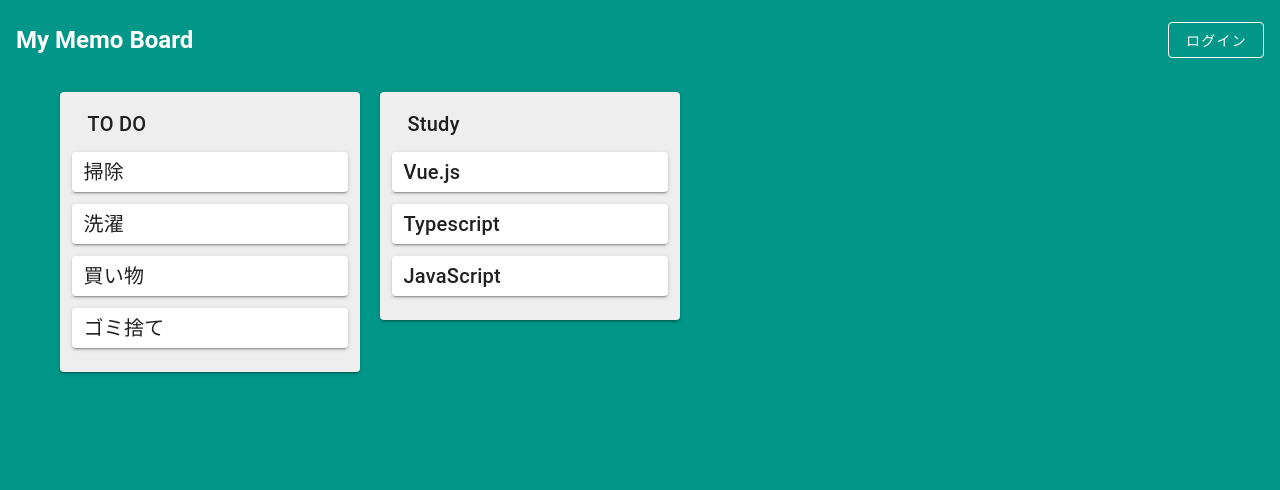
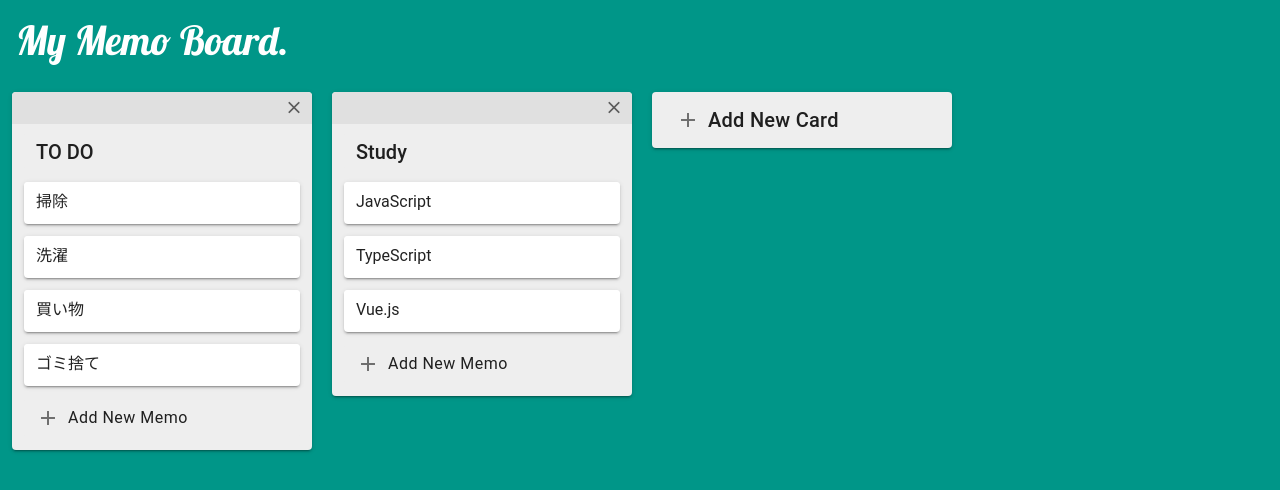
Before and after one commit to foolish-pine/trello-like-app, a Vue app: page / in a window 1280 px wide. Shown: the top 490 px of the page. Built offline with nearby package versions, Linux system fonts and the light colour scheme.

Commit message:
card/memoの追加/削除機能 追加

```diff
--- a/package.json
+++ b/package.json
@@ -16,6 +16,7 @@
     "vuex": "^3.1.3"
   },
   "devDependencies": {
+    "@mdi/font": "^5.3.45",
     "@vue/cli-plugin-babel": "~4.3.0",
     "@vue/cli-plugin-eslint": "~4.3.0",
     "@vue/cli-plugin-router": "~4.3.0",
--- a/public/index.html
+++ b/public/index.html
@@ -1,5 +1,6 @@
 <!DOCTYPE html>
-<html lang="en">
+<html lang="ja">
+
 <head>
   <meta charset="utf-8">
   <meta http-equiv="X-UA-Compatible" content="IE=edge">
@@ -7,11 +8,14 @@
   <link rel="icon" href="<%= BASE_URL %>favicon.ico">
   <title><%= htmlWebpackPlugin.options.title %></title>
 </head>
+
 <body>
   <noscript>
-      <strong>We're sorry but <%= htmlWebpackPlugin.options.title %> doesn't work properly without JavaScript enabled. Please enable it to continue.</strong>
+    <strong>We're sorry but <%= htmlWebpackPlugin.options.title %> doesn't work properly without JavaScript enabled.
+      Please enable it to continue.</strong>
   </noscript>
   <div id="app"></div>
   <!-- built files will be auto injected -->
 </body>
+
 </html>
--- a/src/App.vue
+++ b/src/App.vue
@@ -3,19 +3,11 @@
     <header>
       <v-app-bar app flat dark class="teal" height="80">
         <v-toolbar-title
-          class="headline font-weight-bold"
-        >My Memo Board
+          class="app-title"
+        >My Memo Board.
         </v-toolbar-title>
         <v-spacer></v-spacer>
-        <div v-if="uid" key="login" class="d-flex align-center">
-          <v-avatar size="40" class="mr-3">
-            <img :src="photoURL" />
-          </v-avatar>
-          <v-btn color="white" @click="doLogout" outlined>ログアウト</v-btn>
-        </div>
-        <div v-else key="logout">
-          <v-btn color="white" @click="doLogin" outlined>ログイン</v-btn>
-        </div>
+
       </v-app-bar>
     </header>
     <ListDisplay></ListDisplay>
@@ -32,3 +24,11 @@ export default {
   data: () => ({})
 };
 </script>
+
+<style lang="scss">
+@import url('https://fonts.googleapis.com/css2?family=Lobster&display=swap');
+.app-title {
+font-family: 'Lobster', cursive;
+font-size: 2.5rem !important;
+}
+</style>
--- a/src/components/ListDisplay.vue
+++ b/src/components/ListDisplay.vue
@@ -1,22 +1,77 @@
 <template>
   <v-content class="teal">
     <v-container class="d-flex">
-        <draggable class="d-flex card-container" v-for="card in $store.state.cards" :key="card" :options="{group: 'cardGroup', animation: 200}">
-          <v-card width="300px" class="mr-5 pb-3 px-3 grey lighten-3">
-            <v-card-title class="px-4 pb-3">{{ card.title }}</v-card-title>
-            <draggable v-model="card.contents" :options="{group: 'itemGroup', animation: 200}">
-              <v-card v-for="item in card.contents" :key="item" class="mb-3">
-                <v-card-title class="px-3 py-1">{{ item }}</v-card-title>
+      <!-- カードを存在するだけ並べる -->
+      <draggable
+        v-for="card in $store.state.cards"
+        :key="card.id"
+        :options="{group: 'cardGroup', animation: 200}"
+        class="d-flex card-container"
+      >
+        <v-card width="300px" class="mr-5 pb-3 grey lighten-3 card">
+          <v-system-bar window class="px-0">
+            <v-spacer></v-spacer>
+            <v-icon @click="deleteCardMethod(card.id)">mdi-close</v-icon>
+          </v-system-bar>
+          <v-textarea
+            :value="card.title"
+            solo
+            auto-grow
+            flat
+            dense
+            rows="1"
+            background-color="grey lighten-3"
+            class="px-3 py-2 title"
+          ></v-textarea>
+          <div class="px-3">
+            <!-- メモを存在するだけ並べる -->
+            <draggable v-model="card.memos" :options="{group: 'memoGroup', animation: 200}">
+              <v-hover v-for="memo in card.memos" :key="memo.id" v-slot:default="{ hover }">
+                <v-card height="100%" class="d-flex mb-3">
+                  <v-textarea :value="memo.value" solo auto-grow flat dense rows="1"></v-textarea>
+                  <v-icon
+                    v-show="hover? true : false"
+                    @click="deleteMemoMethod(memo.id)"
+                    class="pr-1 memo-close-icon"
+                  >mdi-close</v-icon>
+                </v-card>
+              </v-hover>
+            </draggable>
+            <v-hover v-slot:default="{ hover }">
+              <v-card
+                flat
+                class="add-button"
+                :class="{ 'on-hover': hover }"
+                @click="addNewMemoMethod(card.id)"
+              >
+                <v-card-title class="px-3 py-2 body-1">
+                  <v-icon class="mr-2">mdi-plus</v-icon>Add New Memo
+                </v-card-title>
               </v-card>
-            </draggable>
-          </v-card>
-        </draggable>
+            </v-hover>
+          </div>
+        </v-card>
+      </draggable>
+      <v-hover v-slot:default="{ hover }">
+        <v-card
+          min-width="300px"
+          height="100%"
+          class="mr-5 px-3 py-3 card add-button"
+          :class="{ 'on-hover': hover }"
+          @click="addNewCardMethod()"
+        >
+          <v-card-title class="px-3 py-0 title">
+            <v-icon class="mr-2">mdi-plus</v-icon>Add New Card
+          </v-card-title>
+        </v-card>
+      </v-hover>
     </v-container>
   </v-content>
 </template>
 
 <script>
 import draggable from "vuedraggable";
+import { mapActions } from "vuex";
 import { mapGetters } from "vuex";
 
 export default {
@@ -26,15 +81,71 @@ export default {
   data: () => ({}),
   computed: {
     ...mapGetters(["list"])
+  },
+  methods: {
+    ...mapActions(["deleteCard", "deleteMemo", "addNewCard", "addNewMemo"]),
+    deleteCardMethod(cardId) {
+      this.deleteCard(cardId);
+    },
+    deleteMemoMethod(memoId) {
+      this.deleteMemo(memoId);
+    },
+    addNewCardMethod() {
+      this.addNewCard();
+    },
+    addNewMemoMethod(cardId) {
+      this.addNewMemo(cardId);
+    }
   }
 };
 </script>
 
 <style lang="scss">
-.memo-card {
-  cursor: pointer;
+.v-content {
+  overflow: auto !important;
+}
+.v-content__wrap {
+  max-width: none !important;
+}
+.container {
+  max-width: none !important;
 }
 .card-container {
   height: 100%;
 }
+.card {
+  cursor: pointer;
+}
+.v-text-field__details {
+  display: none !important;
+}
+.v-text-field__slot {
+  cursor: pointer;
+}
+textarea {
+  padding-right: 10px !important;
+  cursor: pointer;
+}
+.add-button {
+  background-color: #eeeeee !important;
+
+  &.on-hover {
+    background-color: #e0e0e0 !important;
+  }
+}
+.card-close-icon {
+  position: absolute !important;
+  top: 5px;
+  right: 0;
+  z-index: 10;
+  background-color: #eee;
+}
+.memo-close-icon {
+  font-size: 20px !important;
+  position: absolute !important;
+  top: 9px;
+  right: 3px;
+  z-index: 10;
+  background-color: rgba(255, 255, 255, 0.8);
+}
 </style>
--- a/src/plugins/vuetify.js
+++ b/src/plugins/vuetify.js
@@ -1,7 +1,11 @@
+import "@mdi/font/css/materialdesignicons.css"
 import Vue from "vue";
 import Vuetify from "vuetify/lib";
 
 Vue.use(Vuetify);
 
 export default new Vuetify({
+  icons: {
+    iconfont: "mdi", // default - only for display purposes
+  },
 });
--- a/src/store/index.js
+++ b/src/store/index.js
@@ -1,7 +1,7 @@
-import Vue from "vue"
-import Vuex from "vuex"
+import Vue from "vue";
+import Vuex from "vuex";
 
-Vue.use(Vuex)
+Vue.use(Vuex);
 
 export default new Vuex.Store({
   state: {
@@ -9,29 +9,93 @@ export default new Vuex.Store({
       {
         id: "1",
         title: "TO DO",
-        contents: [
-          "掃除",
-          "洗濯",
-          "買い物",
-          "ゴミ捨て",
-        ]
+        memos: [
+          { id: 1, value: "掃除" },
+          { id: 2, value: "洗濯" },
+          { id: 3, value: "買い物" },
+          { id: 4, value: "ゴミ捨て" },
+        ],
       },
       {
         id: "2",
         title: "Study",
-        contents: [
-          "Vue.js",
-          "Typescript",
-          "JavaScript",
-        ]
+        memos: [
+          { id: 5, value: "JavaScript" },
+          { id: 6, value: "TypeScript" },
+          { id: 7, value: "Vue.js" },
+        ],
       },
-    ]
+    ],
   },
   mutations: {
+    // クリックされたカードと同じidのcardを削除
+    deleteCard(state, cardId) {
+      for (let i = 0; i < state.cards.length; i++) {
+        if (state.cards[i].id === cardId) {
+          state.cards.splice(i, 1);
+        }
+      }
+    },
+    // クリックされたメモと同じidのmemoを削除
+    deleteMemo(state, memoId) {
+      for (let i = 0; i < state.cards.length; i++) {
+        for (let j = 0; j < state.cards[i].memos.length; j++) {
+          if (state.cards[i].memos[j].id === memoId) {
+            state.cards[i].memos.splice(j, 1);
+          }
+        }
+      }
+    },
+    // idを付与してcardを新規作成
+    addNewCard(state) {
+      let cardIdMax = 0;
+      for (let i = 0; i < state.cards.length; i++) {
+        if (state.cards[i].id > cardIdMax) {
+          cardIdMax = state.cards[i].id;
+        }
+      }
+      // 新しいカードのid = 既存のカードのidの最大値 + 1
+      const newCardId = cardIdMax + 1;
+      state.cards.push({ id: newCardId, title: "", memos: [] });
+    },
+    // idを付与してmemoを新規作成
+    addNewMemo(state, cardId) {
+      let memoIdMax = 0;
+      for (let i = 0; i < state.cards.length; i++) {
+        for (let j = 0; j < state.cards[i].memos.length; j++) {
+          if (state.cards[i].memos[j].id > memoIdMax) {
+            memoIdMax = state.cards[i].memos[j].id;
+          }
+        }
+      }
+      // 新しいメモのid = 既存のメモのidの最大値 + 1
+      const newMemoId = memoIdMax + 1;
+      for (let i = 0; i < state.cards.length; i++) {
+        if (state.cards[i].id === cardId) {
+          state.cards[i].memos.push({ id: newMemoId, value: "" });
+        }
+      }
+    },
   },
   actions: {
+    // カードを削除
+    deleteCard({ commit }, cardId) {
+      commit("deleteCard", cardId);
+    },
+    // メモを削除
+    deleteMemo({ commit }, memoId) {
+      commit("deleteMemo", memoId);
+    },
+    // カードを追加
+    addNewCard({ commit }) {
+      commit("addNewCard");
+    },
+    // メモを追加
+    addNewMemo({ commit }, cardId) {
+      commit("addNewMemo", cardId);
+    },
   },
   getters: {
-    list: (state) => state.list
-  }
-})
+    list: (state) => state.list,
+  },
+});
```
Also changed, not shown: 1 other file (tests, documents, lock files or other folders). Lines whose indentation alone changed are shown as unchanged.
